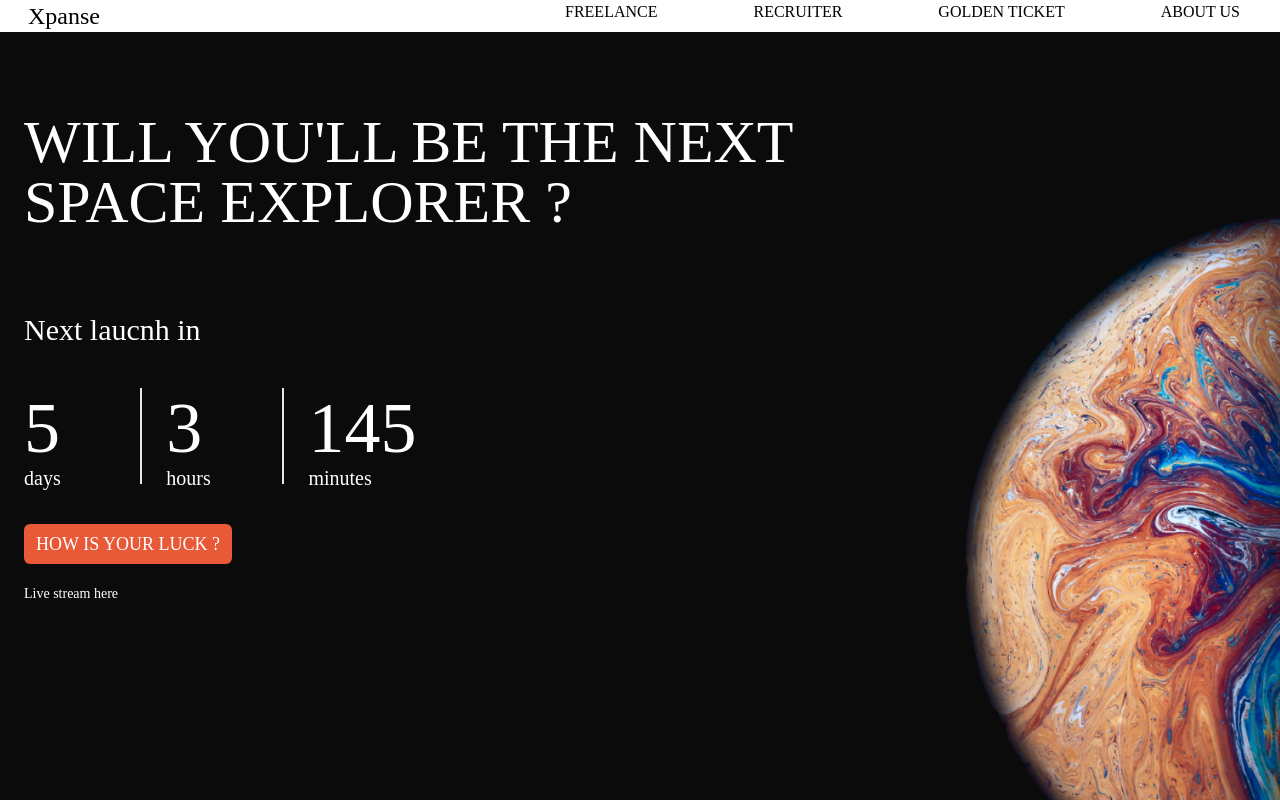
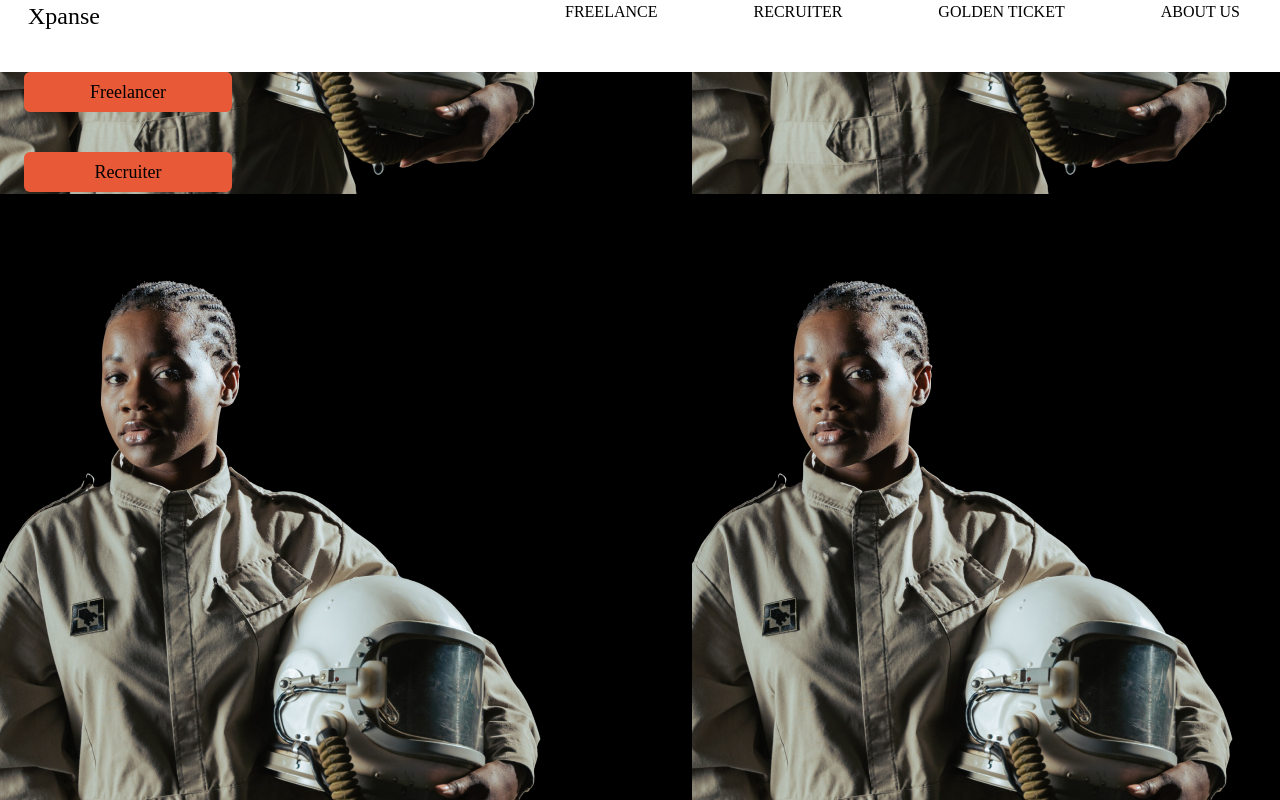
Before and after one commit to QuentinG64/xpanse, a React (Vite) app: page / in a window 1280 px wide. Shown: the top 800 px of the page. Built offline with nearby package versions, Linux system fonts and the light colour scheme; a web font is replaced by a local one.

Commit message:
creation of PreHome component

```diff
--- a/package.json
+++ b/package.json
@@ -12,7 +12,8 @@
   "dependencies": {
     "prop-types": "^15.8.1",
     "react": "^17.0.2",
-    "react-dom": "^17.0.2"
+    "react-dom": "^17.0.2",
+    "react-router-dom": "^6.3.0"
   },
   "devDependencies": {
     "@vitejs/plugin-react": "^1.0.7",
--- a/src/App.jsx
+++ b/src/App.jsx
@@ -1,11 +1,13 @@
 import "./App.css";
 import GoldenTicket from "./components/GoldenTicket";
 import NavBar from "./components/NavBar";
+import PreHome from "./components/PreHome";
 
 function App() {
   return (
     <div className="App h-screen w-screen">
       <NavBar />
+      <PreHome />
       <GoldenTicket />
     </div>
   );
--- /dev/null
+++ b/src/components/PreHome.jsx
@@ -0,0 +1,11 @@
+import Button from "./Button"
+
+const Prehome = () => {
+    return (
+        <div className="h-screen bg-left-bottom bg-black bg-[url('../assets/images/freelanceMainPic.png')]">
+            <Button text="Freelancer"/>
+            <Button text="Recruiter"/>
+        </div>
+    )
+}
+export default Prehome;
```
Also changed, not shown: 1 other file (tests, documents, lock files or other folders).
